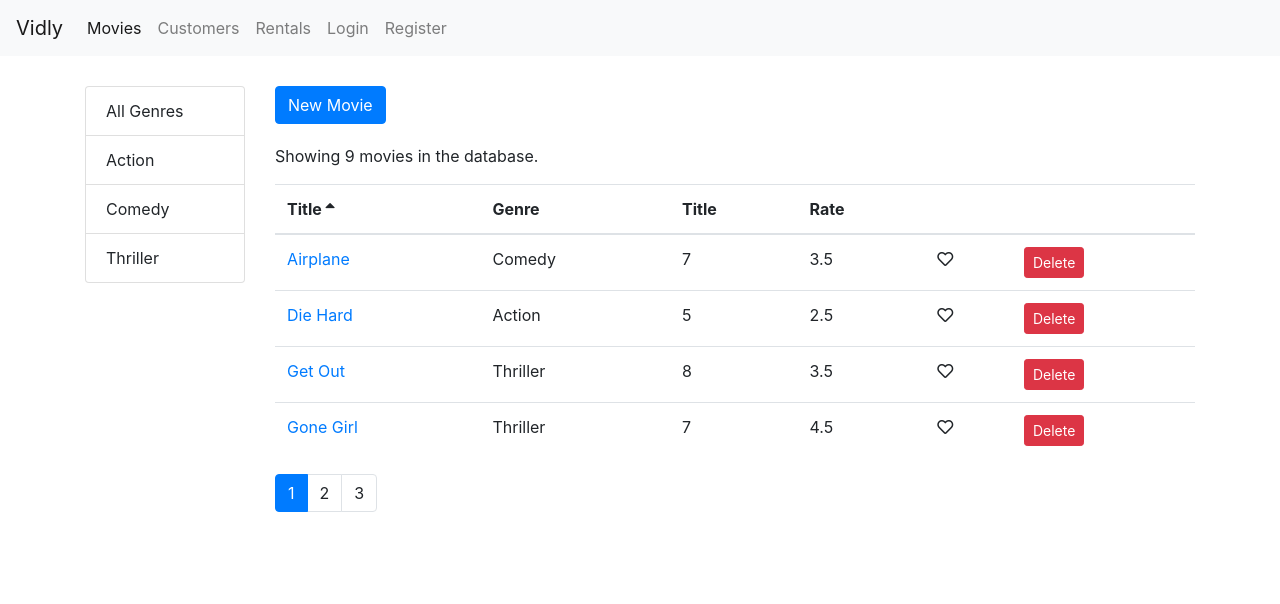
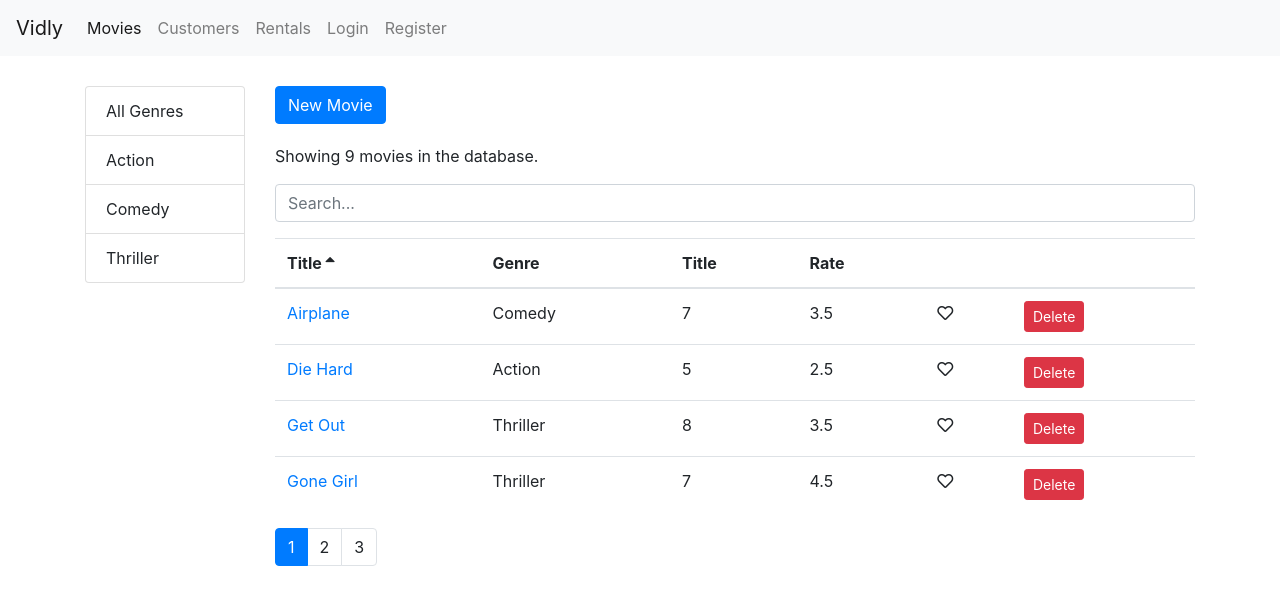
Before and after one commit to damienteo/vidly-practical, a React (Create React App) app: page /movies in a window 1280 px wide. Shown: the top 604 px of the page. Built offline with nearby package versions, Linux system fonts and the light colour scheme.

Commit message:
Added searchBox

```diff
--- /dev/null
+++ b/src/components/common/searchBox.jsx
@@ -0,0 +1,16 @@
+import React, { Component } from "react";
+
+const SearchBox = ({ value, onChange }) => {
+  return (
+    <input
+      type="text"
+      name="query"
+      className="form-control my-3"
+      placeholder="Search..."
+      value={value}
+      onChange={e => onChange(e.currentTarget.value)}
+    />
+  );
+};
+
+export default SearchBox;
--- a/src/components/movies.jsx
+++ b/src/components/movies.jsx
@@ -3,6 +3,7 @@ import { Link } from "react-router-dom";
 import MoviesTable from "./moviesTable";
 import ListGroup from "./common/listGroup";
 import Pagination from "./common/pagination";
+import SearchBox from "./common/searchBox";
 import { getMovies } from "../services/fakeMovieService";
 import { getGenres } from "../services/fakeGenreService";
 import { paginate } from "../utils/paginate";
@@ -14,7 +15,9 @@ class Movies extends Component {
     genres: [],
     pageSize: 4,
     currentPage: 1,
-    sortColumn: { path: "title", order: "asc" }
+    sortColumn: { path: "title", order: "asc" },
+    searchQuery: "",
+    selectedGenre: null
   };
 
   componentDidMount() {
@@ -41,7 +44,11 @@ class Movies extends Component {
   };
 
   handleGenreSelect = genre => {
-    this.setState({ selectedGenre: genre, currentPage: 1 });
+    this.setState({ selectedGenre: genre, searchQuery: "", currentPage: 1 });
+  };
+
+  handleSearch = query => {
+    this.setState({ searchQuery: query, selectedGenre: null, currentPage: 1 });
   };
 
   handleSort = sortColumn => {
@@ -54,12 +61,18 @@ class Movies extends Component {
       currentPage,
       selectedGenre,
       movies: allMovies,
-      sortColumn
+      sortColumn,
+      searchQuery
     } = this.state;
-    const filtered =
-      selectedGenre && selectedGenre._id
-        ? allMovies.filter(m => m.genre._id === selectedGenre._id)
-        : allMovies;
+
+    let filtered = allMovies;
+
+    if (searchQuery)
+      filtered = allMovies.filter(m =>
+        m.title.toLowerCase().startsWith(searchQuery.toLowerCase())
+      );
+    else if (selectedGenre && selectedGenre._id)
+      filtered = allMovies.filter(m => m.genre._id === selectedGenre._id);
 
     const sorted = _.orderBy(filtered, [sortColumn.path], [sortColumn.order]);
 
@@ -70,7 +83,7 @@ class Movies extends Component {
 
   render() {
     const { length: count } = this.state.movies;
-    const { pageSize, currentPage, sortColumn } = this.state;
+    const { pageSize, currentPage, sortColumn, searchQuery } = this.state;
 
     if (count === 0) return <p>There are no movies in the database.</p>;
 
@@ -94,6 +107,7 @@ class Movies extends Component {
             New Movie
           </Link>
           <p>Showing {totalCount} movies in the database.</p>
+          <SearchBox value={searchQuery} onChange={this.handleSearch} />
           <MoviesTable
             movies={movies}
             sortColumn={sortColumn}
```
